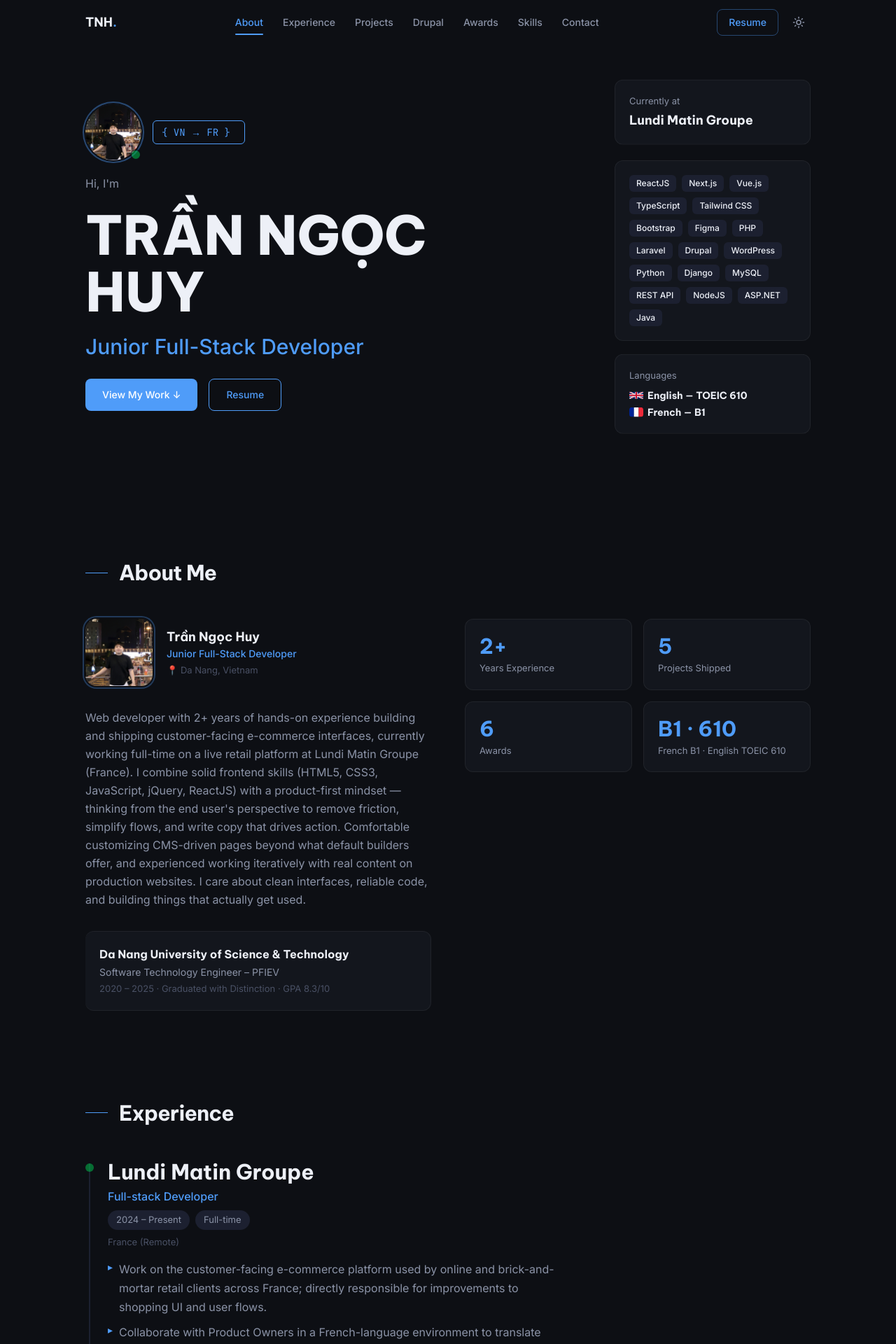
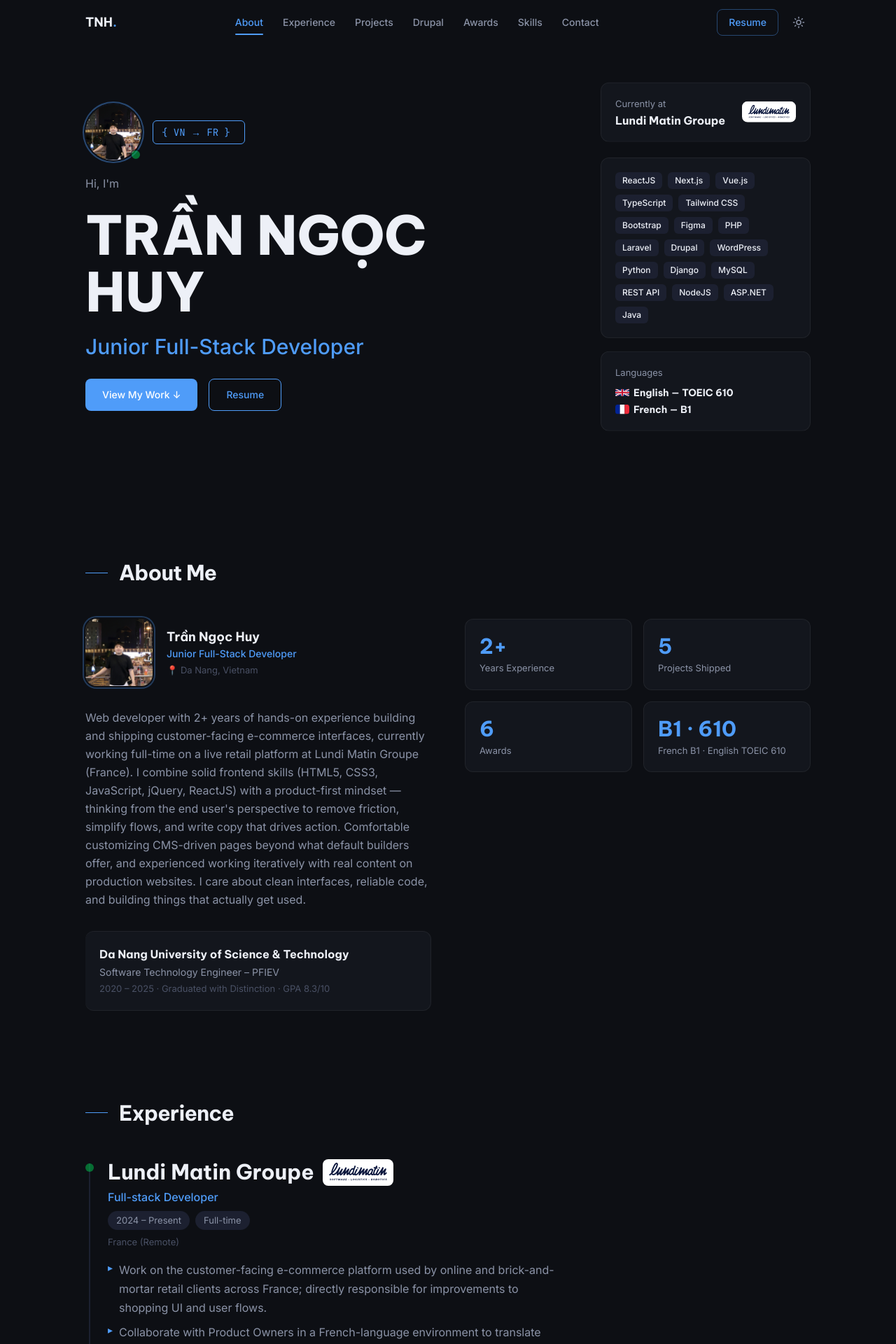
Before and after one commit to tnh4522/my-portfolio, a Next.js app: page / in a window 1280 px wide. Shown: the top 1920 px of the page at 70% size. Built offline with nearby package versions, Linux system fonts and the light colour scheme.

Commit message:
style(data,ui): normalize whitespace across data and section components
Remove trailing whitespace and normalize blank lines in data.ts,
Experience.tsx, and Hero.tsx for consistent code style.

```diff
--- a/components/sections/Experience.tsx
+++ b/components/sections/Experience.tsx
@@ -34,6 +34,7 @@ export default function Experience() {
               type={exp.type}
               bullets={exp.bullets}
               techStack={exp.techStack}
+              logo={exp.logo}
               isActive={index === 0}
             />
           ))}
--- a/components/sections/Hero.tsx
+++ b/components/sections/Hero.tsx
@@ -30,12 +30,26 @@ const floatingCards = [
     key: 'location',
     delay: 0,
     content: (
-      <>
-        <span className="text-text-secondary text-caption">Currently at</span>
-        <span className="font-display text-lg font-bold text-text-primary">
-          Lundi Matin Groupe
-        </span>
-      </>
+      <div className="flex items-center justify-between gap-3">
+        <div className="flex flex-col gap-1">
+          <span className="text-text-secondary text-caption">Currently at</span>
+          <span className="font-display text-base font-bold text-text-primary leading-tight">
+            Lundi Matin Groupe
+          </span>
+        </div>
+        <div
+          className="inline-flex items-center justify-center rounded-lg px-2 py-1 shrink-0 bg-white"
+          style={{ border: '1px solid var(--border)' }}
+        >
+          <Image
+            src="/images/lundi-matin-logo.svg"
+            alt="Lundi Matin Groupe logo"
+            width={65}
+            height={25}
+            className="object-contain h-5 w-auto"
+          />
+        </div>
+      </div>
     ),
   },
   {
@@ -198,7 +212,7 @@ export default function Hero() {
             {floatingCards.map((card) => (
               <motion.div
                 key={card.key}
-                className="flex flex-col gap-1 rounded-xl bg-bg-surface p-5 w-full md:max-w-[280px] animate-float"
+                className="flex flex-col gap-1 rounded-xl bg-bg-surface p-5 w-full md:max-w-[300px] animate-float"
                 style={{
                   border: '1px solid var(--border)',
                   animationDelay: `${card.delay}s`,
--- a/components/ui/TimelineItem.tsx
+++ b/components/ui/TimelineItem.tsx
@@ -1,6 +1,7 @@
 'use client';
 
 import { motion, useReducedMotion } from 'framer-motion';
+import Image from 'next/image';
 
 interface TimelineItemProps {
   company: string;
@@ -11,6 +12,7 @@ interface TimelineItemProps {
   bullets: string[];
   techStack?: string[];
   isActive?: boolean;
+  logo?: string;
 }
 
 const fadeUp = {
@@ -28,6 +30,7 @@ export default function TimelineItem({
   bullets,
   techStack,
   isActive = false,
+  logo,
 }: TimelineItemProps) {
   const prefersReducedMotion = useReducedMotion();
 
@@ -56,10 +59,26 @@ export default function TimelineItem({
 
       {/* Content */}
       <div>
-        {/* Company */}
-        <h3 className="font-display text-h2 text-text-primary font-bold leading-tight">
-          {company}
-        </h3>
+        {/* Company + Logo */}
+        <div className="flex items-center gap-3">
+          <h3 className="font-display text-h2 text-text-primary font-bold leading-tight">
+            {company}
+          </h3>
+          {logo && (
+            <div
+              className="inline-flex items-center justify-center rounded-lg px-2 py-1 shrink-0 bg-white"
+              style={{ border: '1px solid var(--border)' }}
+            >
+              <Image
+                src={logo}
+                alt={`${company} logo`}
+                width={90}
+                height={28}
+                className="object-contain h-7 w-auto"
+              />
+            </div>
+          )}
+        </div>
 
         {/* Role */}
         <p className="text-accent-blue font-medium mt-1">{role}</p>
--- a/lib/data.ts
+++ b/lib/data.ts
@@ -28,6 +28,7 @@ export const EXPERIENCES: Experience[] = [
     role: 'Full-stack Developer',
     period: '2024 – Present',
     type: 'full-time',
+    logo: '/images/lundi-matin-logo.svg',
     bullets: [
       'Work on the customer-facing e-commerce platform used by online and brick-and-mortar retail clients across France; directly responsible for improvements to shopping UI and user flows.',
       'Collaborate with Product Owners in a French-language environment to translate store-operations and UX requirements into polished front-end implementations.',
@@ -43,6 +44,7 @@ export const EXPERIENCES: Experience[] = [
     role: 'Web Front-End Developer Intern',
     period: 'May – Jul 2023',
     type: 'internship',
+    logo: '/images/logo-tekup.png',
     bullets: [
       'Built responsive customer-facing websites using HTML, CSS, JavaScript, jQuery, Tailwind CSS, and Bootstrap.',
       'Led a small team end-to-end from planning through delivery, coordinating tasks and visual direction.',
--- a/lib/types.ts
+++ b/lib/types.ts
@@ -18,6 +18,7 @@ export interface Experience {
   type: 'full-time' | 'internship';
   bullets: string[];
   techStack?: string[];
+  logo?: string;
 }
 
 export interface Award {
```
Also changed, not shown: public/images/logo-tekup.png (added), public/images/lundi-matin-logo.svg (added).
